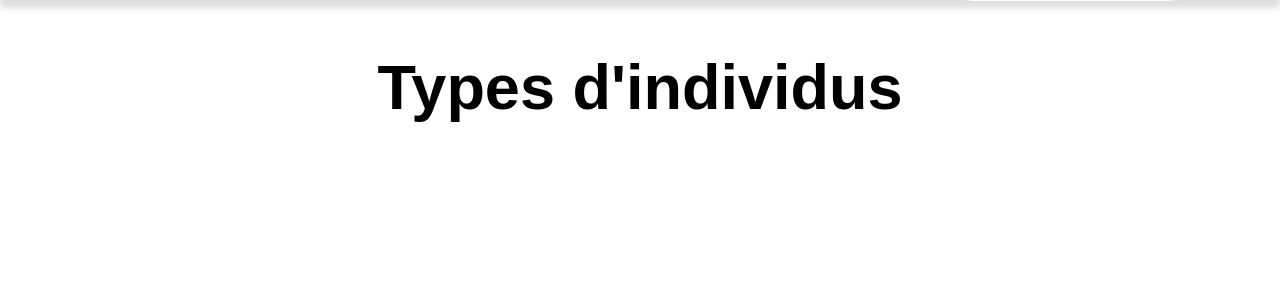
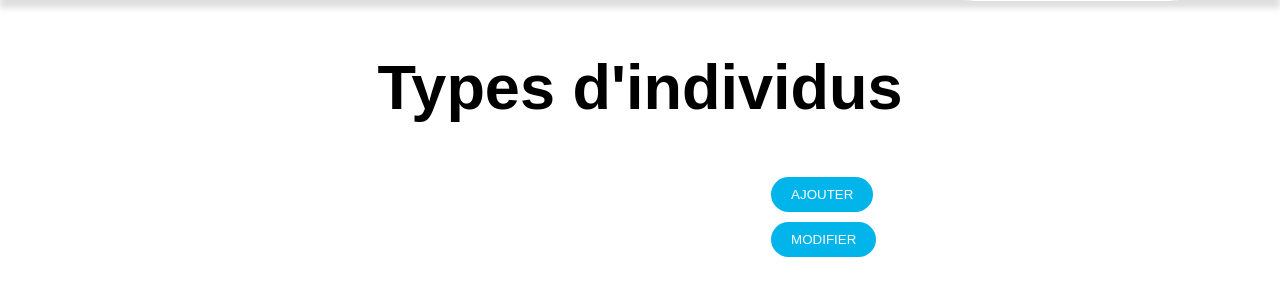
Before and after one commit to danou294/GSB, a Symfony app: template templates/client/index.html.twig in a window 1280 px wide. Shown: the part 114-412 px from the top of the page. Run offline with Twig, Linux system fonts and the light colour scheme; the template is opened without the code that fills it, so the values that code supplies are empty; some libraries are stand-ins or nearby versions.

Commit message:
ajout de la jolie page

```diff
--- a/templates/ajout_client/index.html.twig
+++ b/templates/ajout_client/index.html.twig
@@ -6,13 +6,13 @@
     <header>
         <h1 align="left" class="left"><span class="soulign">Ajouter un Type d'individu </span></h1>
     </header>
-    <form action="{{ path('ajout_client') }}" method="post">
+    <form action="{{ path('ajout_client') }}" method="post" >
 
 
         <label>Type d'individu</label>
         <input name="type_individu" type="text"/>
 
-        <button type="submit" name="button" value="insert"  style="width:130px"></button>
+        <button type="submit" name="button" value="insert"  class="btn-ajouter">Ajouter un Type </button>
     </form>
 
 {% endblock %}
--- a/templates/base.html.twig
+++ b/templates/base.html.twig
@@ -5,10 +5,10 @@
     <link href="https://fonts.googleapis.com/css2?family=Roboto&display=swap" rel="stylesheet">
     <meta charset="UTF-8">
     <title>{% block title %}<u>Nos Medicaments</u>{% endblock %}</title>
-    <link rel="stylesheet" href={{ asset('assets/css/style_daniel.css') }}
-    <link rel="stylesheet" href={{ asset('assets/css/style_tuani.css') }}
-    <link rel="stylesheet" href={{ asset('assets/css/style_john.css') }}
-    <link rel="stylesheet" href={{ asset('assets/css/style_rivkah.css') }}
+    <link rel="stylesheet" href={{ asset('assets/css/style_daniel.css') }}>
+    <link rel="stylesheet" href={{ asset('assets/css/style_tuani.css') }}>
+    <link rel="stylesheet" href={{ asset('assets/css/style_john.css') }}>
+    <link rel="stylesheet" href={{ asset('assets/css/style_rivkah.css') }}>
 
     {% block stylesheets %}{% endblock %}
 </head>
--- a/templates/client/index.html.twig
+++ b/templates/client/index.html.twig
@@ -4,19 +4,42 @@
 
 {% block body %}
     <style>
-    .example-wrapper { margin: 1em auto; max-width: 800px; width: 95%; font: 18px/1.5 sans-serif; }
-    .example-wrapper code { background: #F5F5F5; padding: 2px 6px; }
+        .example-wrapper {
+            margin: 1em auto;
+            max-width: 800px;
+            width: 95%;
+            font: 18px/1.5 sans-serif;
+        }
+
+        .example-wrapper code {
+            background: #F5F5F5;
+            padding: 2px 6px;
+        }
     </style>
 
     <div class="example-wrapper">
         <h1>Types d'individus</h1>
-
-    {% for TypeIndividu in controller_name %}
+        <div class="tableau">
             <div class="row">
-        <div class="col-6 col-sm-3"></div>
-        <h4>{{ TypeIndividu.tinLibelle}}</h4>
+                <a href="{{ path('ajout_client') }}">
+                    <button type="submit" name="button" value="insert" class="btn-ajouter">Ajouter</button>
+                </a>
+                <a href="{{ path('ajout_client') }}">
+                    <button type="submit" name="button" value="insert" class="btn-modifier">Modifier</button>
+                </a>
 
             </div>
+            <div>
+                <ul class="liste-individus">
+                    {% for TypeIndividu in controller_name %}
+                        <li class="row individus">
+
+                            <span>{{ TypeIndividu.tinLibelle }}</span>
+
+                        </li>
                     {% endfor %}
+                </ul>
+            </div>
+        </div>
     </div>
 {% endblock %}
```
Also changed, not shown: public/assets/css/style_rivkah.css (added). Lines whose indentation alone changed are shown as unchanged.
